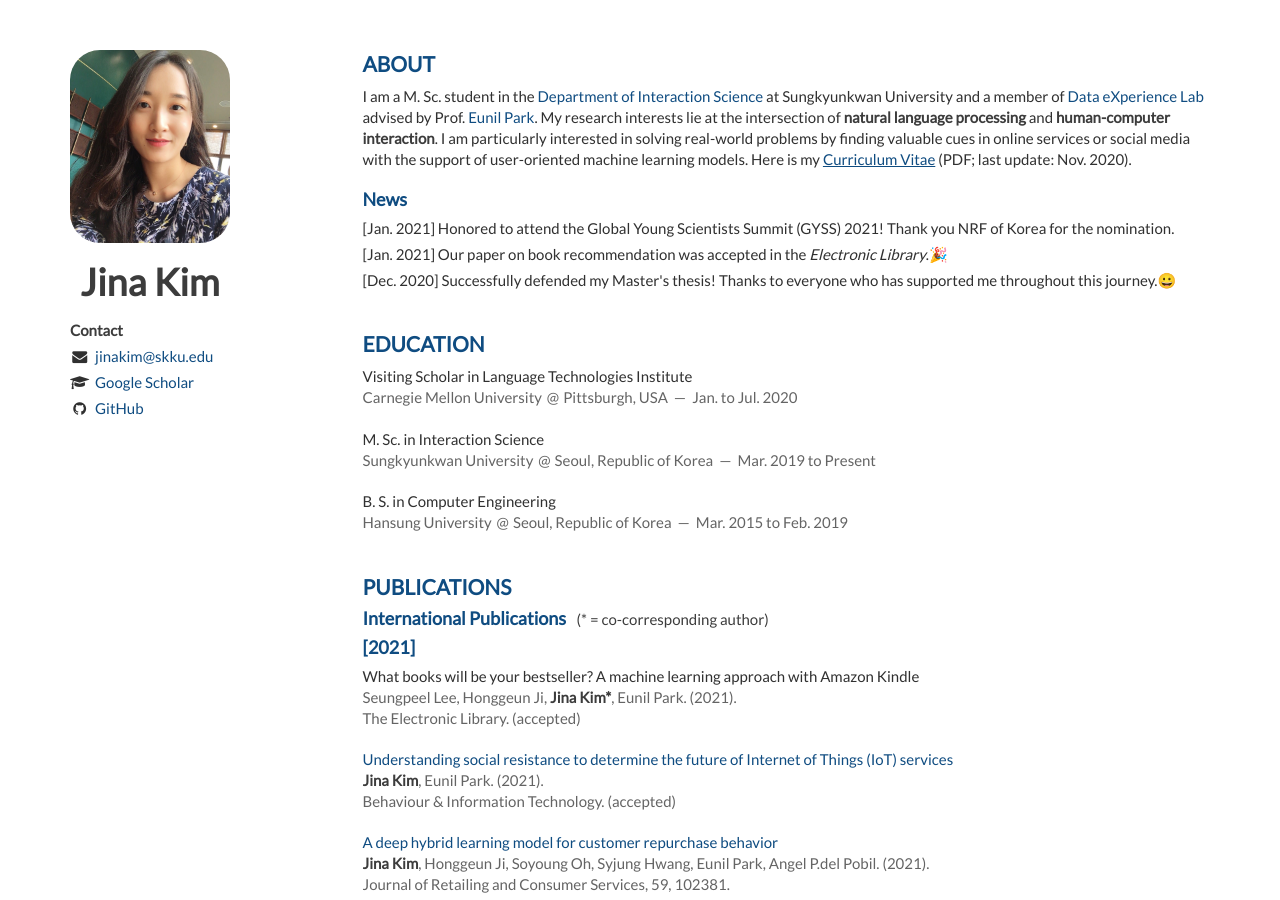
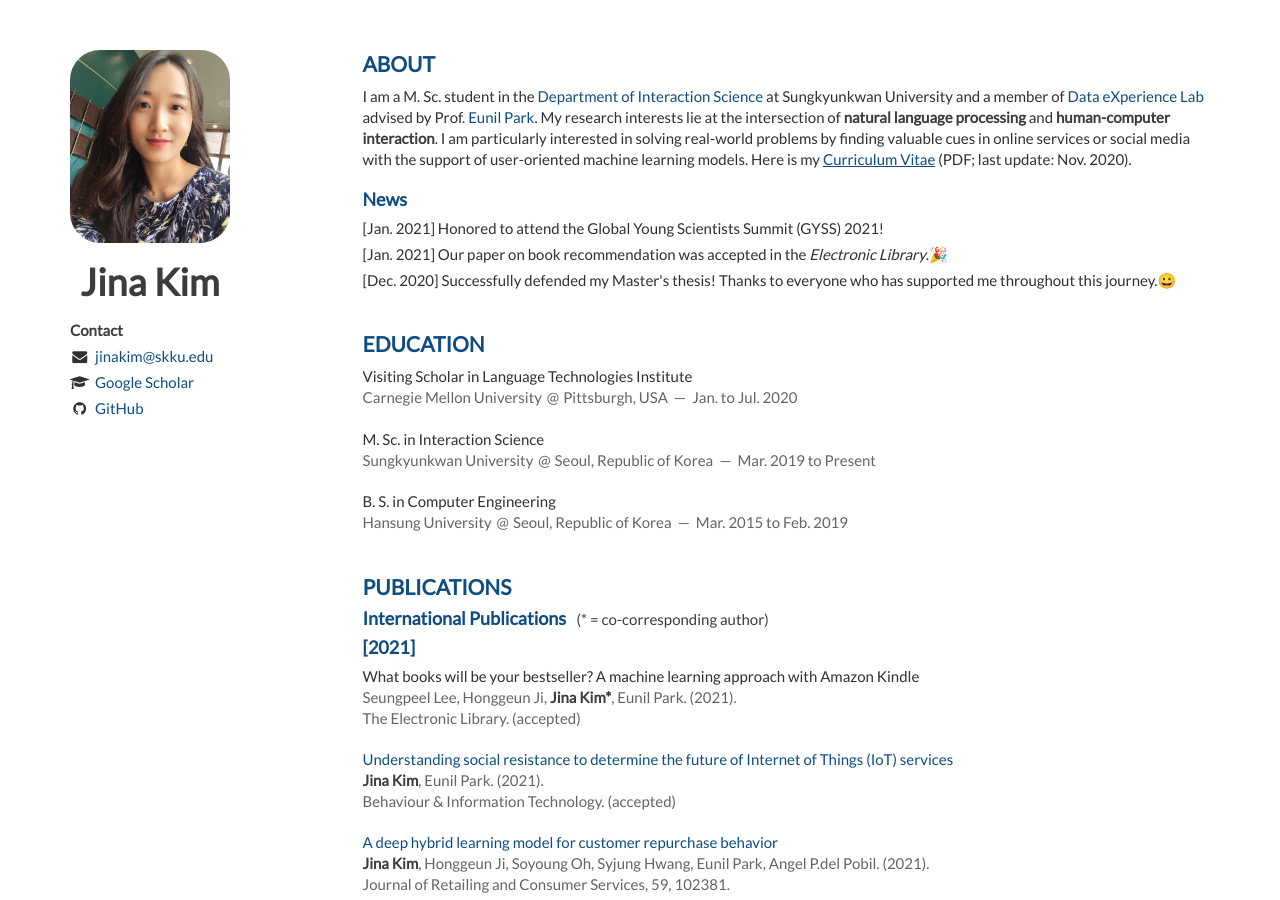
Before and after one commit to Jina-Kim/Jina-Kim.github.io, a Jekyll site: the page built from index.html, in a window 1280 px wide and 900 px high. Built offline with Jekyll 4.4.1, drawn with Linux system fonts in a browser that asks for light colours; nearby versions of some CDN libraries; the list of posts is cut into pages by our own code.

Commit message:
Update about.html

```diff
--- a/_includes/about.html
+++ b/_includes/about.html
@@ -11,7 +11,7 @@
     <article>
         <h2>News</h2>
         <ul class="list-unstyled">
-            <li>[Jan. 2021] Honored to attend the Global Young Scientists Summit (GYSS) 2021! Thank you NRF of Korea for the nomination.</li>
+            <li>[Jan. 2021] Honored to attend the Global Young Scientists Summit (GYSS) 2021!</li>
             <li>[Jan. 2021] Our paper on book recommendation was accepted in the <i>Electronic Library</i>.🎉</li>
             <li>[Dec. 2020] Successfully defended my Master's thesis! Thanks to everyone who has supported me throughout this journey.😀</li>
         </ul>
```
